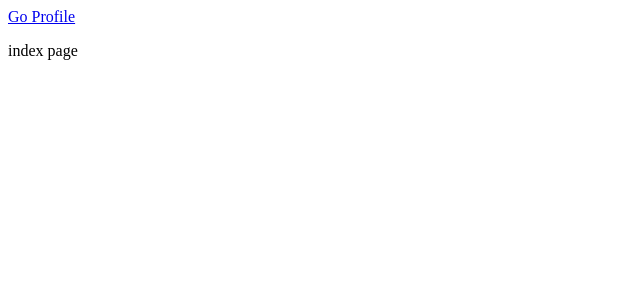
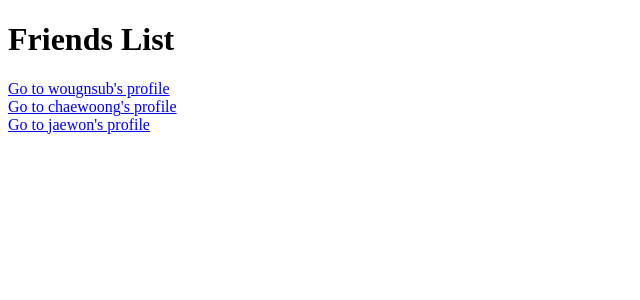
Before and after one commit to chaewoong0407/NextJS, a Next.js app: page / in a window 1280 px wide. Shown: the top 300 px of the page, without its empty margins (0-640 px from the left). Built offline with nearby package versions, Linux system fonts and the light colour scheme.

Commit message:
Search query 라우터 공부

```diff
--- a/pages/index.tsx
+++ b/pages/index.tsx
@@ -1,13 +1,21 @@
 import React from 'react';
 import Link from 'next/link';
+
+const ProfileLink = props => (
+  <div>
+    <Link href={`/profile?name=${props.name}`}>
+      <a>Go to {props.name}'s profile</a>
+    </Link>
+  </div>
+)
 
 const index = () => {
   return (
     <div>
-      <Link href="/profile">
-        <a>Go Profile</a>
-      </Link>
-      <p>index page</p>
+      <h1>Friends List</h1>
+      <ProfileLink name="wougnsub"/>
+      <ProfileLink name="chaewoong"/>
+      <ProfileLink name="jaewon"/>
     </div>
   )
 }
--- a/pages/profile.tsx
+++ b/pages/profile.tsx
@@ -1,9 +1,12 @@
 import React from 'react'
+import { useRouter } from 'next/router'
 
 const Profile = () => {
+    const router = useRouter()
+
     return (
         <div>
-            <p>Hello, my name is chae woong</p>
+            <p>Hello, my name is {router.query.name} </p>
         </div>
     )
 }
```
